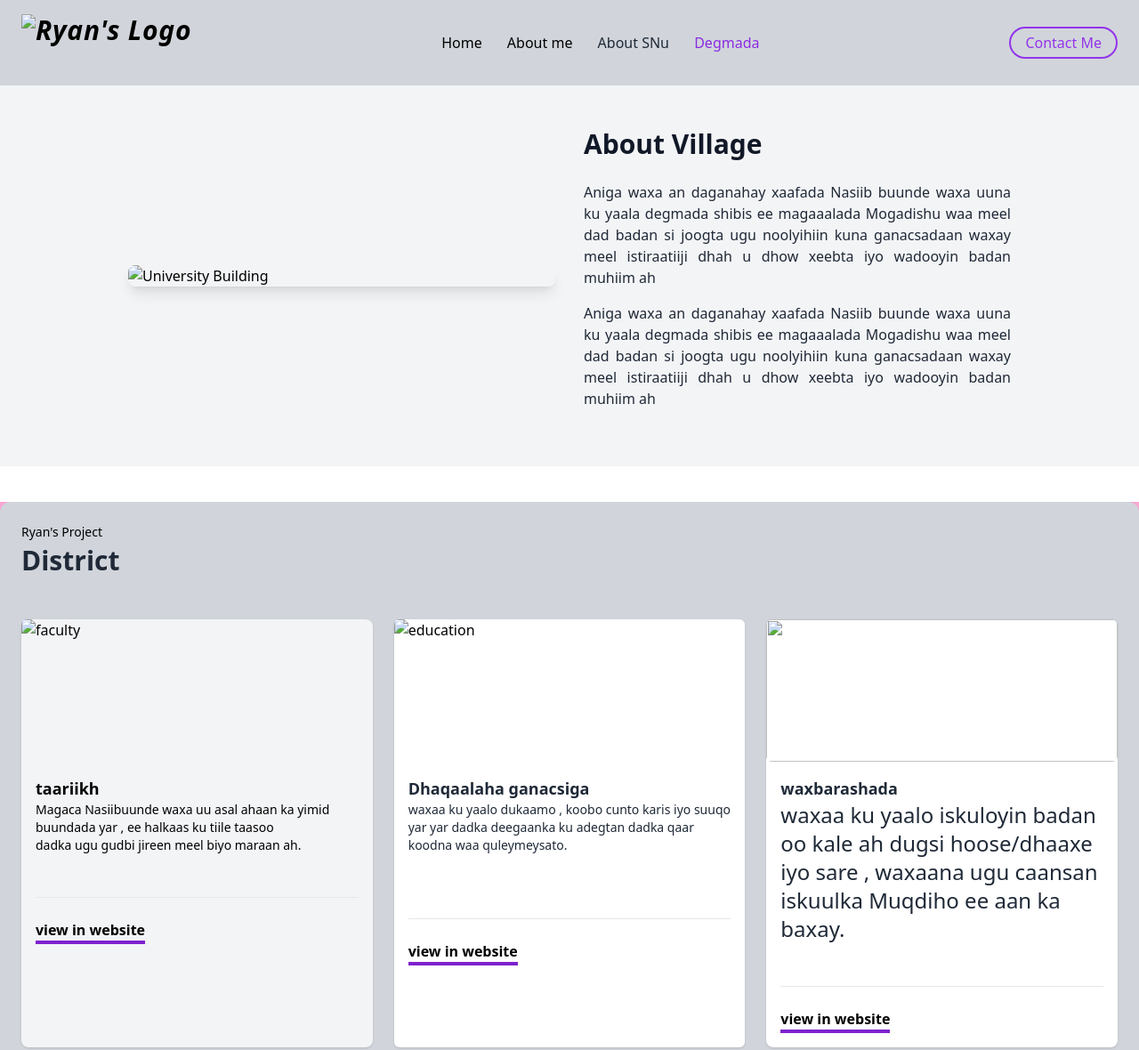
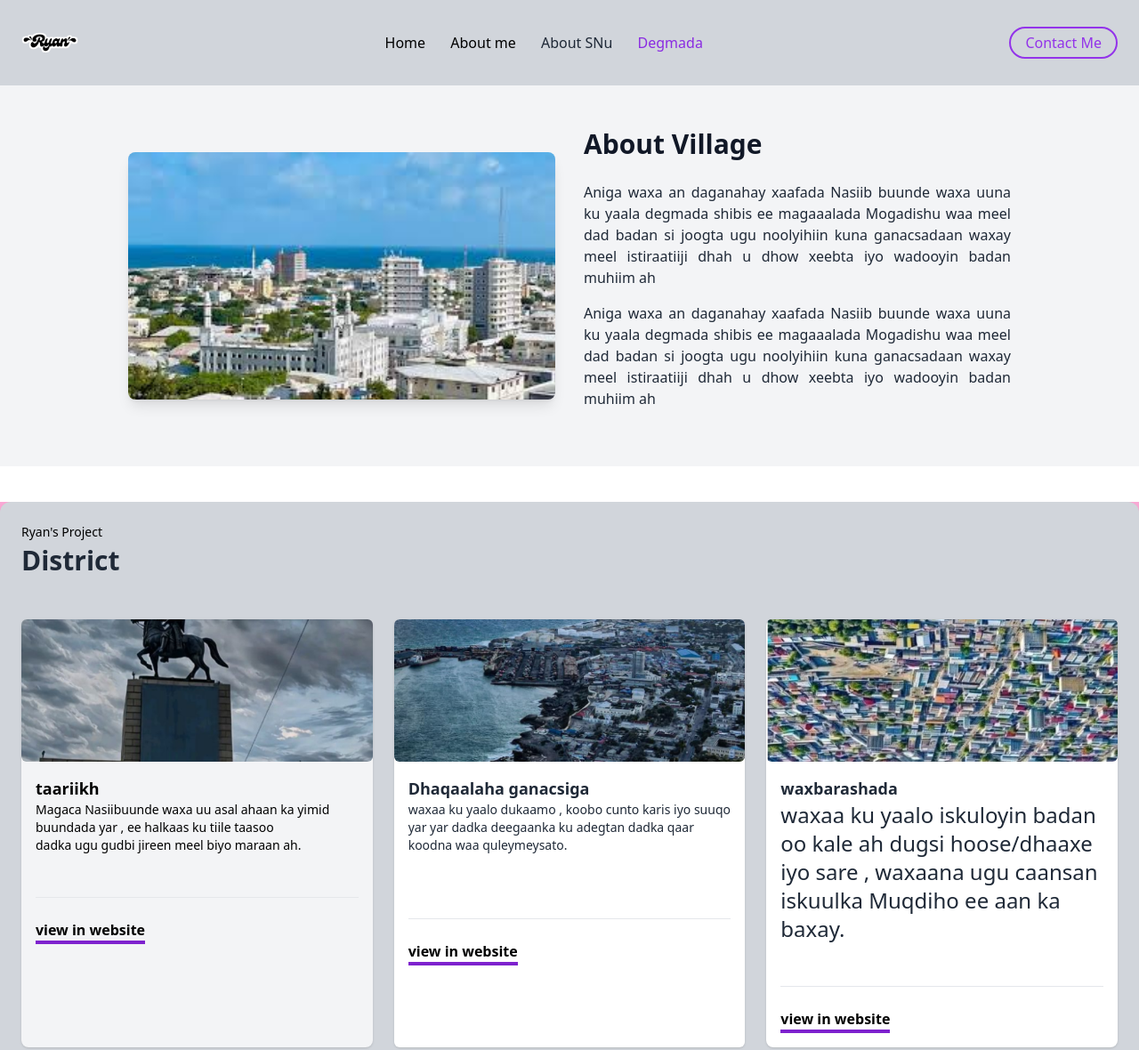
Before and after one commit to tangsancoder/finaly, a plain HTML site: page village.html in a window 1280 px wide. Shown: the top 1180 px of the page at 89% size. Drawn offline with nearby package versions, Linux system fonts and the light colour scheme; files whose address does not match are found by name.

Commit message:
Update village.html

```diff
--- a/village.html
+++ b/village.html
@@ -13,7 +13,7 @@
  <header class="flex justify-between items-center px-6 py-4 shadow-md  bg-gray-300">
   <!-- Logo with Image -->
   <div class="text-3xl font-bold text-black italic tracking-wide">
-    <img src="src/logo.png" alt="Ryan's Logo" class="h-12 md:h-16 object-contain" />
+    <img src="logo.png" alt="Ryan's Logo" class="h-12 md:h-16 object-contain" />
   </div>
   <nav class="space-x-6 text-base font-medium text-gray-800">
     <a href="index.html" class="text-black  hover:text-purple-600">Home</a>
@@ -34,7 +34,7 @@
     <div class="flex flex-col md:flex-row items-center justify-center gap-8">
       <!-- Image Column -->
       <div class="md:w-1/2">
-        <img src="src/deeg.png" alt="University Building"
+        <img src="deeg.png" alt="University Building"
              class="w-full rounded-lg shadow-lg">
       </div>
 
@@ -66,7 +66,7 @@ Mogadishu waa meel dad badan si joogta ugu noolyihiin kuna ganacsadaan waxay mee
     <!----Box 1-->
     <div class="grid grid-cols-1 md:grid-cols-3 gap-6 border-r-100 rounded-md">
       <div class="bg-gray-100 rounded-lg shadow hover:shadow-lg transition ">
-        <img src="src/e.png" alt="faculty" class="w-full h-40 object-cover rounded-md">
+        <img src="e.png" alt="faculty" class="w-full h-40 object-cover rounded-md">
         <div class="p-4">
           <h3 class="text-lg font-bold bg-gr">taariikh</h3>
           <p class="text-sm  text-black mb-6">Magaca Nasiibuunde waxa uu asal ahaan ka yimid buundada yar , ee halkaas ku tiile taasoo<br> dadka ugu gudbi jireen meel biyo maraan ah. </p>
@@ -80,7 +80,7 @@ Mogadishu waa meel dad badan si joogta ugu noolyihiin kuna ganacsadaan waxay mee
       </div>
       <!---Box 2-->
       <div class="bg-white rounded-md shadow hover:shadow-lg transition">
-        <img src="src/ag.png" alt="education" class="w-full h-40  object-cover rounded-md">
+        <img src="ag.png" alt="education" class="w-full h-40  object-cover rounded-md">
         <div class="p-4 ">
           <h3 class="text-lg font-bold text-gray-800 ">Dhaqaalaha ganacsiga</h3>
           <p class="text-sm  text-gray-800 mb-6 ">waxaa ku yaalo dukaamo , koobo cunto karis
@@ -98,7 +98,7 @@ dadka qaar koodna waa quleymeysato.</p>
       </div>
       <!---box 3-->
       <div class="bg-white rounded-lg shadow hover:shadow-lg transition">
-        <img src="src/ll.png" alt="" class="w-full h-40 object-cover rounded-md">
+        <img src="ll.png" alt="" class="w-full h-40 object-cover rounded-md">
         <div class="p-4">
           <h3 class="text-lg font-bold text-gray-800">waxbarashada</h3>
           <p class="text-2xl text-gray-800 mb-6">waxaa ku yaalo iskuloyin badan oo kale ah
@@ -123,7 +123,7 @@ caansan iskuulka Muqdiho ee aan ka baxay.</p>
     <!-- Left Side Image Box -->
     <div class="md:w-1/2 w-full">
       <div class="w-full max-w-full mx-auto rounded-lg overflow-hidden shadow-[0_10px_20px_rgba(94,59,238,0.5)]">
-        <img src="src/vi.png" alt="Ryan" class="w-full h-auto object-cover" />
+        <img src="vi.png" alt="Ryan" class="w-full h-auto object-cover" />
       </div>
     </div>
 
@@ -148,7 +148,7 @@ caansan iskuulka Muqdiho ee aan ka baxay.</p>
     <div class="flex justify-between items-center flex-wrap">
       <!-- Logo -->
       <div class="flex-shrink-0">
-        <img src="src/logo.png" alt="Logo" class="w-32" />
+        <img src="logo.png" alt="Logo" class="w-32" />
       </div>
       <!-- Menu -->
       <div class="flex-grow text-center">
```
